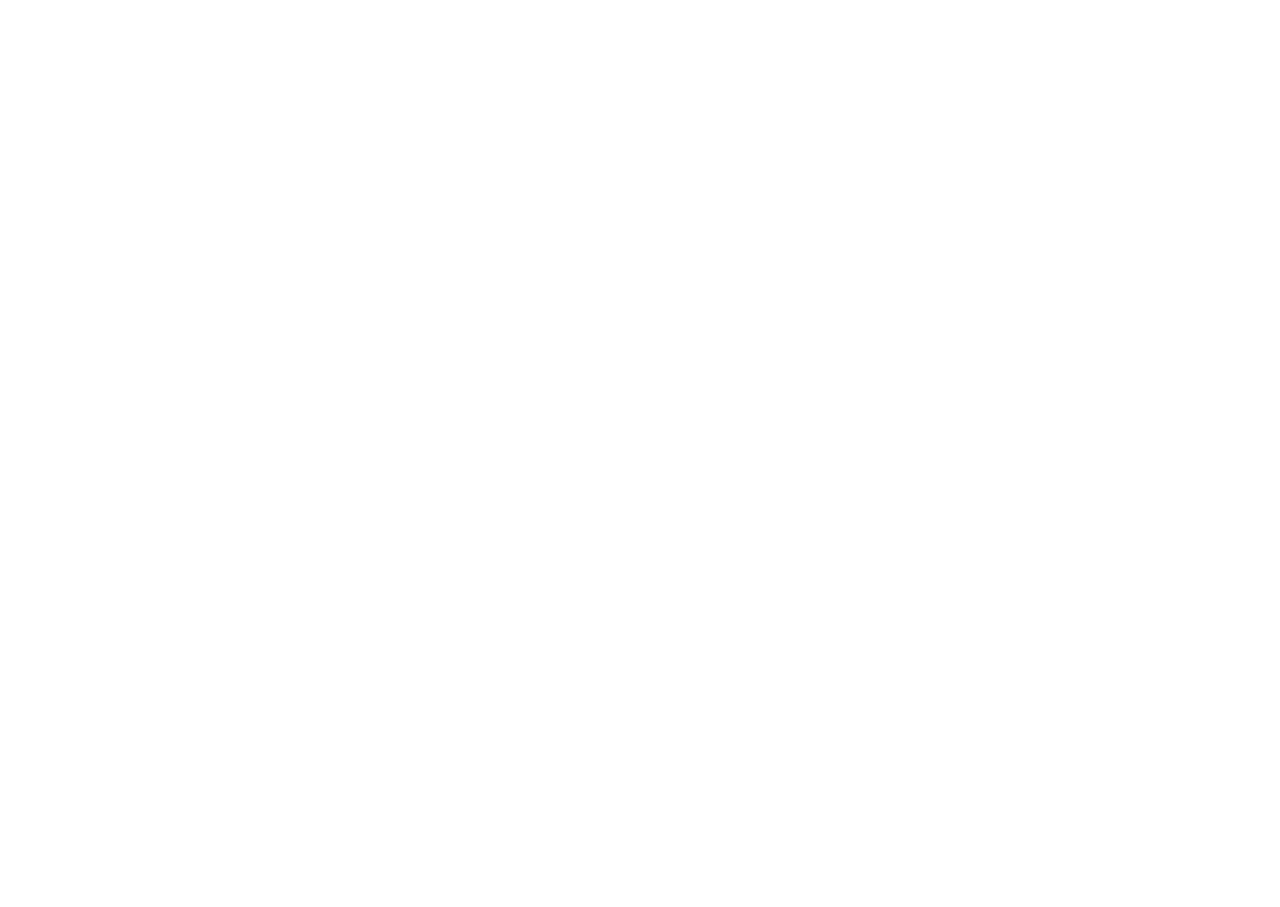
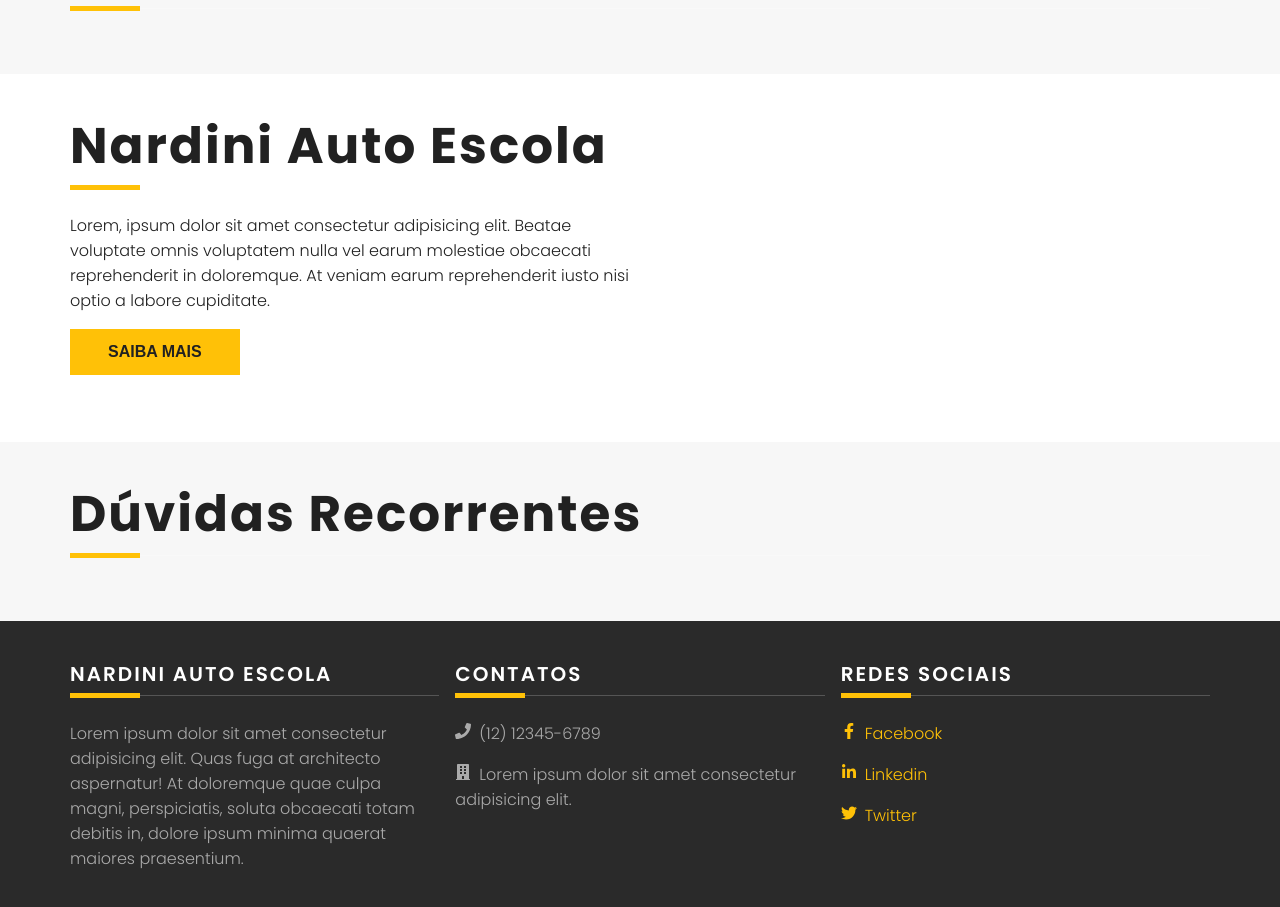
Before and after one commit to CarlosHBP/autoescola-nardini, a React (Create React App) app: page / in a window 1280 px wide. Shown: the part 1045-1952 px from the top of the page. Before the commit the page ends 940 px from the top, so only its background shows below. Built offline with nearby package versions, Linux system fonts and the light colour scheme.

Commit message:
Add Footer

```diff
--- a/src/components/molecules/Section.js
+++ b/src/components/molecules/Section.js
@@ -1,25 +1,36 @@
 import React from "react";
 import PropTypes from "prop-types";
-import styled from "styled-components";
+import styled, { css } from "styled-components";
 
 import Container from "components/atoms/Container";
 
 const Content = styled.div`
-    margin: 40px 0;
+    padding: 40px 0;
+    ${(props) =>
+        props.inverse &&
+        css`
+            background-color: #f7f7f7;
+        `}
+
+    h2 {
+        margin-top: 0;
+    }
 `;
 
-const Section = ({ children }) => (
-    <Container>
-        <Content>{children}</Content>
-    </Container>
+const Section = ({ inverse, children }) => (
+    <Content inverse={inverse}>
+        <Container>{children}</Container>
+    </Content>
 );
 
 Section.defaultProps = {
     children: undefined,
+    inverse: false,
 };
 
 Section.propTypes = {
     children: PropTypes.node,
+    inverse: PropTypes.bool,
 };
 
 export default Section;
--- /dev/null
+++ b/src/components/organisms/Footer.js
@@ -0,0 +1,116 @@
+import React from "react";
+import styled from "styled-components";
+import {
+    FaPhone,
+    FaBuilding,
+    FaFacebookF,
+    FaLinkedinIn,
+    FaTwitter,
+} from "react-icons/fa";
+
+import Container from "components/atoms/Container";
+import Grid from "components/atoms/Grid";
+import Heading from "components/atoms/Heading";
+
+const Root = styled.footer`
+    background-color: #2a2a2a;
+    color: #aaa;
+    padding: 40px 0;
+
+    h6 {
+        color: #fff;
+        margin-top: 0;
+        text-transform: uppercase;
+    }
+`;
+
+const IconContainer = styled.span`
+    margin-right: 8px;
+`;
+
+const FooterLink = styled.a`
+    color: ${(props) => props.theme.colors.primary.main};
+    text-decoration: none;
+
+    &:hover {
+        color: ${(props) => props.theme.colors.primary.dark};
+    }
+`;
+
+const Footer = () => (
+    <Root>
+        <Container>
+            <Grid md={3}>
+                <div>
+                    <Heading>
+                        <h6>Nardini Auto Escola</h6>
+                    </Heading>
+                    <p>
+                        Lorem ipsum dolor sit amet consectetur adipisicing elit.
+                        Quas fuga at architecto aspernatur! At doloremque quae
+                        culpa magni, perspiciatis, soluta obcaecati totam
+                        debitis in, dolore ipsum minima quaerat maiores
+                        praesentium.
+                    </p>
+                </div>
+                <div>
+                    <Heading>
+                        <h6>Contatos</h6>
+                    </Heading>
+                    <p>
+                        <IconContainer>
+                            <FaPhone />
+                        </IconContainer>
+                        (12) 12345-6789
+                    </p>
+                    <p>
+                        <IconContainer>
+                            <FaBuilding />
+                        </IconContainer>
+                        Lorem ipsum dolor sit amet consectetur adipisicing elit.
+                    </p>
+                </div>
+                <div>
+                    <Heading>
+                        <h6>Redes sociais</h6>
+                        <p>
+                            <FooterLink
+                                target="_blank"
+                                href="https://www.facebook.com/nardiniacademy/"
+                            >
+                                <IconContainer>
+                                    <FaFacebookF />
+                                </IconContainer>
+                                Facebook
+                            </FooterLink>
+                        </p>
+                        <p>
+                            <FooterLink
+                                target="_blank"
+                                href="https://www.linkedin.com/company/nardini-academy"
+                            >
+                                <IconContainer>
+                                    <FaLinkedinIn />
+                                </IconContainer>
+                                Linkedin
+                            </FooterLink>
+                        </p>
+                        <p>
+                            <FooterLink
+                                target="_blank"
+                                href="https://twitter.com/nardiniacademy"
+                            >
+                                <IconContainer>
+                                    <FaTwitter />
+                                </IconContainer>
+                                Twitter
+                            </FooterLink>
+                        </p>
+                    </Heading>
+                </div>
+            </Grid>
+        </Container>
+    </Root>
+);
+
+export default Footer;
--- a/src/components/pages/Home.js
+++ b/src/components/pages/Home.js
@@ -8,8 +8,10 @@ import Button from "components/atoms/Button";
 import Grid from "components/atoms/Grid";
 import Feature from "components/atoms/Feature";
 import Section from "components/molecules/Section";
+import Footer from "components/organisms/Footer";
 
 import HeroImage from "assets/hero.jpg";
+import AboutVideo from "assets/about.mp4";
 
 const Home = () => (
     <>
@@ -60,6 +62,37 @@ const Home = () => (
                 </Feature>
             </Grid>
         </Section>
+        <Section inverse>
+            <Heading>
+                <h2>Conheça nossos serviços</h2>
+            </Heading>
+        </Section>
+        <Section>
+            <Grid md={2}>
+                <div>
+                    <Heading>
+                        <h2>Nardini Auto Escola</h2>
+                    </Heading>
+                    <p>
+                        Lorem, ipsum dolor sit amet consectetur adipisicing
+                        elit. Beatae voluptate omnis voluptatem nulla vel earum
+                        molestiae obcaecati reprehenderit in doloremque. At
+                        veniam earum reprehenderit iusto nisi optio a labore
+                        cupiditate.
+                    </p>
+                    <Button color="primary">Saiba mais</Button>
+                </div>
+                <div>
+                    <video src={AboutVideo} width="100%" autoPlay loop />
+                </div>
+            </Grid>
+        </Section>
+        <Section inverse>
+            <Heading>
+                <h2>Dúvidas Recorrentes</h2>
+            </Heading>
+        </Section>
+        <Footer />
     </>
 );
 
```
Also changed, not shown: 2 other files (tests, documents, lock files or other folders).
